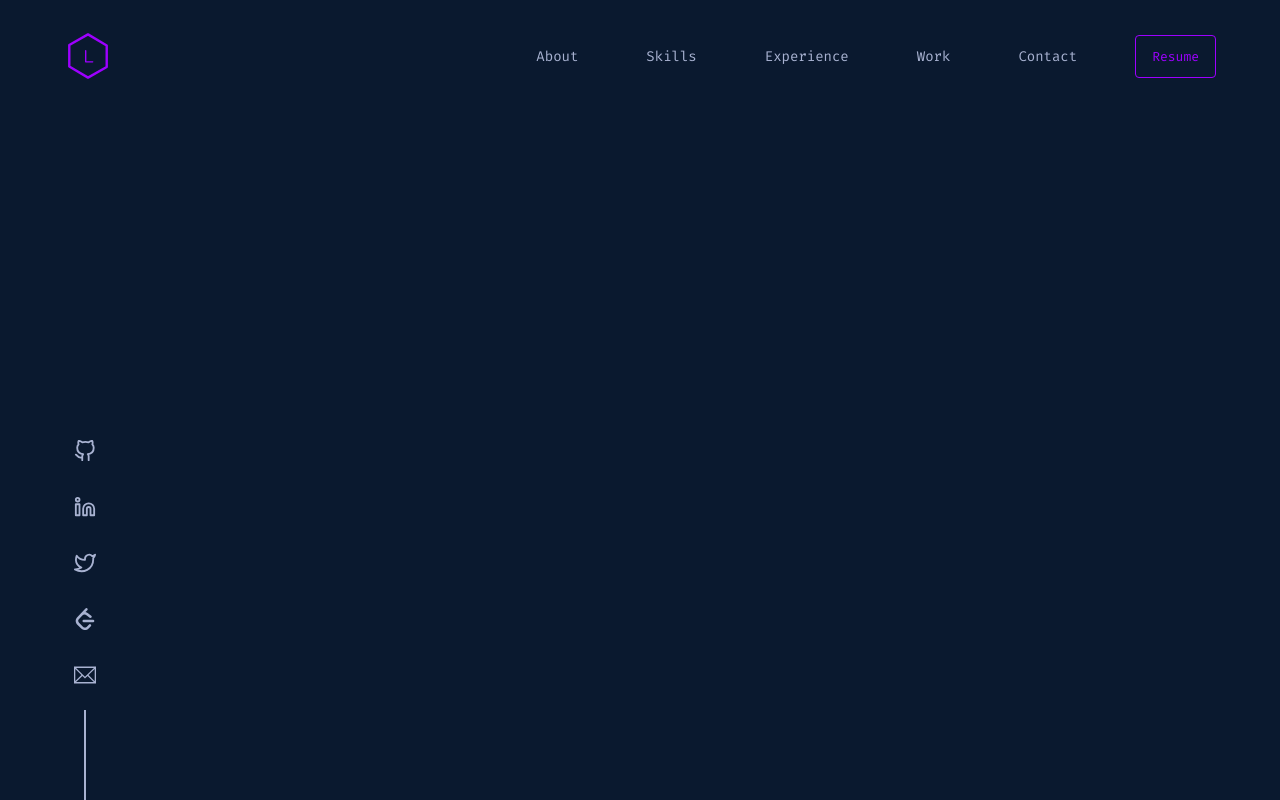
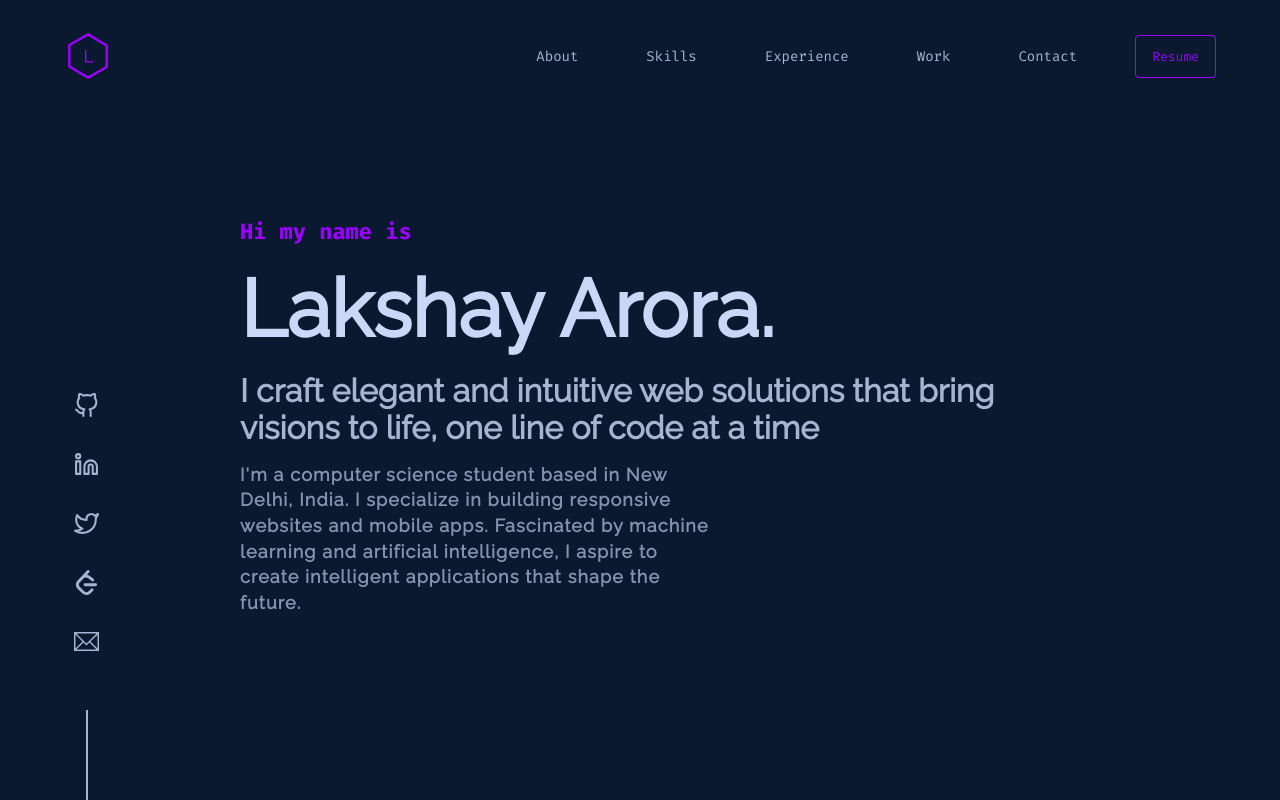
Before and after one commit to Lakshay-a/portfolio, a Next.js app: page / in a window 1280 px wide. Built offline with nearby package versions, Linux system fonts and the light colour scheme.

Commit message:
home page

```diff
--- a/src/app/page.js
+++ b/src/app/page.js
@@ -1,13 +1,17 @@
 import Image from 'next/image'
 import styles from './page.module.css'
-import Navbar from '@/sectons/Navbar'
+import Navbar from '@/sections/Navbar'
 import Socialicons from '@/components/Socialicons'
+import Intro from '@/sections/Intro'
 
 export default function Home() {
   return (
-    <main className='app'>
+    <div className='app'>
       <Navbar />
       <Socialicons />
-    </main>
+      <main>
+        <Intro />
+      </main>
+    </div>
   )
 }
--- a/src/scss/_global.scss
+++ b/src/scss/_global.scss
@@ -1,9 +1,41 @@
-body{
+body {
     background-color: var(--background-color);
 }
 
-*{
+* {
     margin: 0;
     padding: 0;
     box-sizing: border-box;
 }
+
+.link {
+    text-decoration: none;
+    display: inline-block;
+    position: relative;
+    color: var(--theme-color);
+
+    &:after {
+        content: "";
+        position: absolute;
+        width: 100%;
+        transform: scaleX(0);
+        height: 0.5px;
+        bottom: 0;
+        left: 0;
+        background-color: var(--theme-color);
+        transform-origin: bottom right;
+        transition: transform 0.25s ease-out;
+    }
+
+    &:hover,
+    &:focus {
+        &::after {
+            transform: scaleX(1);
+            transform-origin: bottom left;
+        }
+    }
+
+    &:focus {
+        outline: none;
+    }
+}
--- /dev/null
+++ b/src/scss/_main.scss
@@ -0,0 +1,3 @@
+main{
+    margin: 0 15rem;
+}
--- a/src/scss/_variables.scss
+++ b/src/scss/_variables.scss
@@ -5,12 +5,14 @@
   --navy-shadow: rgba(2, 12, 27, 0.7);
   --background-color: #0a192f;
   --lightest-navy: #233554;
+  // --lightest-navy:#003566;
   --light-navy: #112240;
   --dark-slate: #495670;
   --slate: #8892b0;
   --light-slate: #ccd6f6;
   --lightest-slate: #a8b2d1;
   --theme-color: #9d00ff;
+  // --theme-color:#FFC300;
 
   --tsm: 13px;
   --tsm1: 14px;
--- a/src/scss/components/_socialicons.scss
+++ b/src/scss/components/_socialicons.scss
@@ -8,7 +8,7 @@
         flex-direction: column;
         gap: 0.5rem;
         &-item{
-            font-size: var(--tlarge2);
+            font-size: var(--txlarge);
             display: flex;
             justify-content: center;
             align-items: center;
@@ -30,6 +30,9 @@
             &:hover{
                 transform: translateY(-4px);
             }
+            &:last-child{
+                margin-bottom: 2rem;
+            }
         }
         &::after{
             content: "";
--- a/src/scss/index.scss
+++ b/src/scss/index.scss
@@ -1,5 +1,6 @@
 @import "variables";
 @import "global";
+@import "main";
 
 @import "components/index";
 @import "sections/index";
--- a/src/scss/sections/_index.scss
+++ b/src/scss/sections/_index.scss
@@ -1 +1,2 @@
 @import "navbar";
+@import "intro";
--- /dev/null
+++ b/src/scss/sections/intro.scss
@@ -0,0 +1,32 @@
+.intro{
+    margin-top: 4rem;
+    display: flex;
+    flex-direction: column;
+    justify-content: center;
+    align-items: flex-start;
+    gap: 1rem;
+    min-height: 60vh;
+    &-title{
+        font-size: var(--tlarge2);
+        color: var(--theme-color);
+        font-family: var(--fira-code);
+    }
+    &-title-large{
+        font-size:var(--tgiant);
+        font-family: var(--raleway);
+        color: var(--light-slate);
+    }
+    &-title-sub{
+        font-size:var(--tx2large);
+        color: var(--lightest-slate);
+    }
+    &-text{
+        font-size: var(--tlarge );
+        color: var(--slate);
+        margin-right: 40%;
+        letter-spacing: 0.07rem;
+        line-height: 1.6rem;
+        font-weight: 600;
+        font-family: var(--raleway);
+    }
+}
--- /dev/null
+++ b/src/sections/Intro.js
@@ -0,0 +1,22 @@
+import React from 'react'
+
+function Intro() {
+  return (
+    <div className="intro">
+      <h1 className="intro-title">
+        Hi my name is
+      </h1>
+      <h2 className="intro-title-large">
+        Lakshay Arora.
+      </h2>
+      <h3 className="intro-title-large intro-title-sub">
+        I craft elegant and intuitive web solutions that bring visions to life, one line of code at a time
+      </h3>
+      <p className="intro-text">
+        I&apos;m a computer science student based in New Delhi, India. I specialize in building responsive websites and mobile apps. Fascinated by machine learning and artificial intelligence, I aspire to create intelligent applications that shape the future.
+      </p>
+    </div>
+  )
+}
+
+export default Intro
```
Also changed, not shown: src/sections/About.js (added, +9 -0 lines), src/sections/Navbar.js (renamed from src/sectons/Navbar.js).
